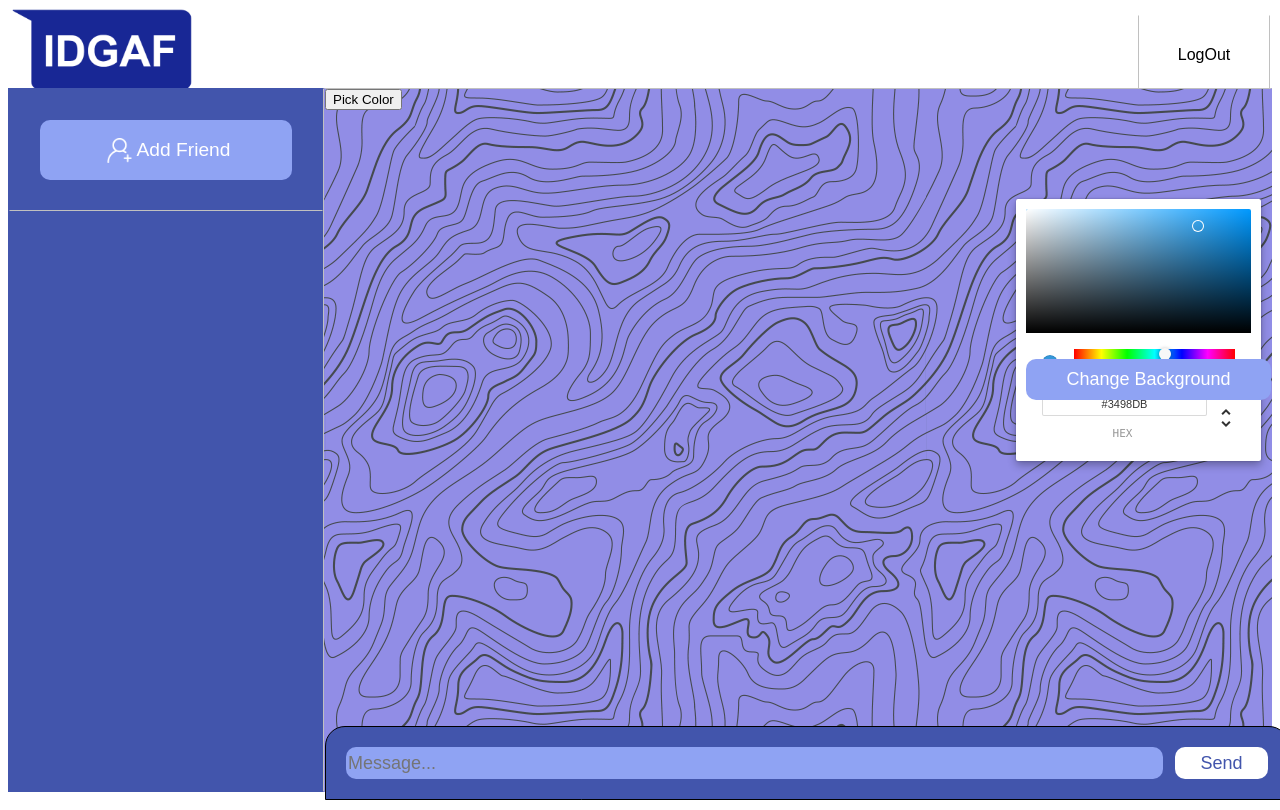
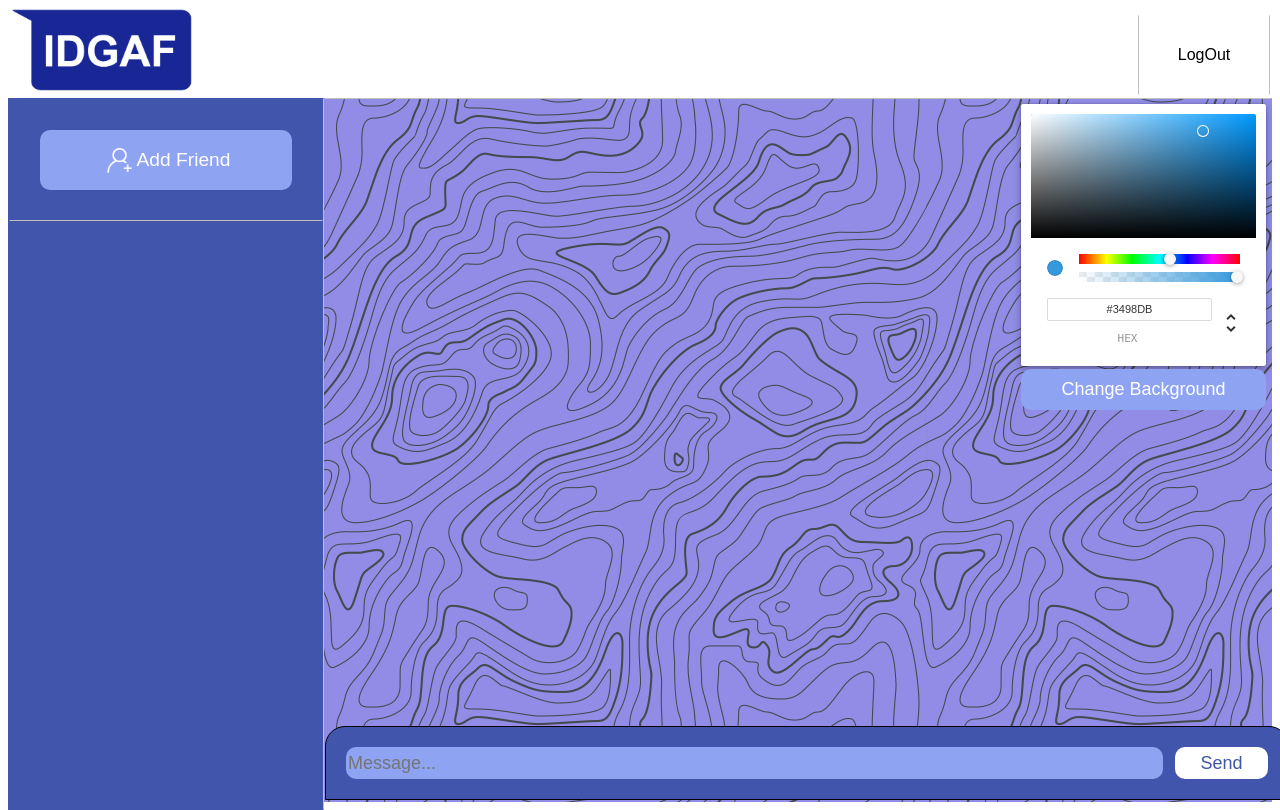
Before and after one commit to Antedbell20/IDGAF, a React (Vite) app in the folder client/: page / in a window 1280 px wide. Built offline with nearby package versions, Linux system fonts and the light colour scheme.

Commit message:
Fixed styling caused by changing color picker and outlet

```diff
--- a/client/src/app.css
+++ b/client/src/app.css
@@ -49,7 +49,7 @@ nav img {
 /* right side */
 .right {
   position: relative;
-  top: 80px;
+  top: 90px;
   width: 75%;
   box-sizing: border-box;
   z-index: 0;
@@ -115,8 +115,8 @@ nav img {
   border: 1px solid transparent;
   border-right-color: var(--lines);
   position: relative;
-  top: 80px;
-  height: 88vh;
+  top: 90px;
+  height: 89vh;
 }
 
 .add {
@@ -155,11 +155,15 @@ nav img {
 
 .color-picker {
   position: absolute;
-  top: 110px;
-  right: 10px;
+  top: 5px;
+  right: 5px;
   padding: 10px;
   border-radius: 10px;
   z-index: 2;
+}
+
+.button-remove button {
+  display: none;
 }
 
 .change {
@@ -173,7 +177,7 @@ nav img {
   border-radius: 10px;
   border: 0px;
   position: absolute;
-  right: 0;
+  right: 5px;
   top: 270px;
   z-index: 2;
 }
--- a/client/src/index.css
+++ b/client/src/index.css
@@ -6,7 +6,7 @@ html {
 .body {
     display: flex;
     position: relative;
-    top: 80px;
+    top: 90px;
     height: 88vh;
     justify-content: center;
     align-items: center;
--- a/client/src/pages/Home.jsx
+++ b/client/src/pages/Home.jsx
@@ -72,7 +72,9 @@ const Home = ({ onButtonClick }) => {
           </div>
         </div>
         <div className="right" id="changable-color">
+          <div className='button-remove'>
         <ColorPicker onColorChange={handleColorChange} />
+        </div>
           <button className='change' onClick={handleBackgroundChange}>Change Background</button>
           <div className="text-box">
             <form onSubmit={handleSubmit}>
```
